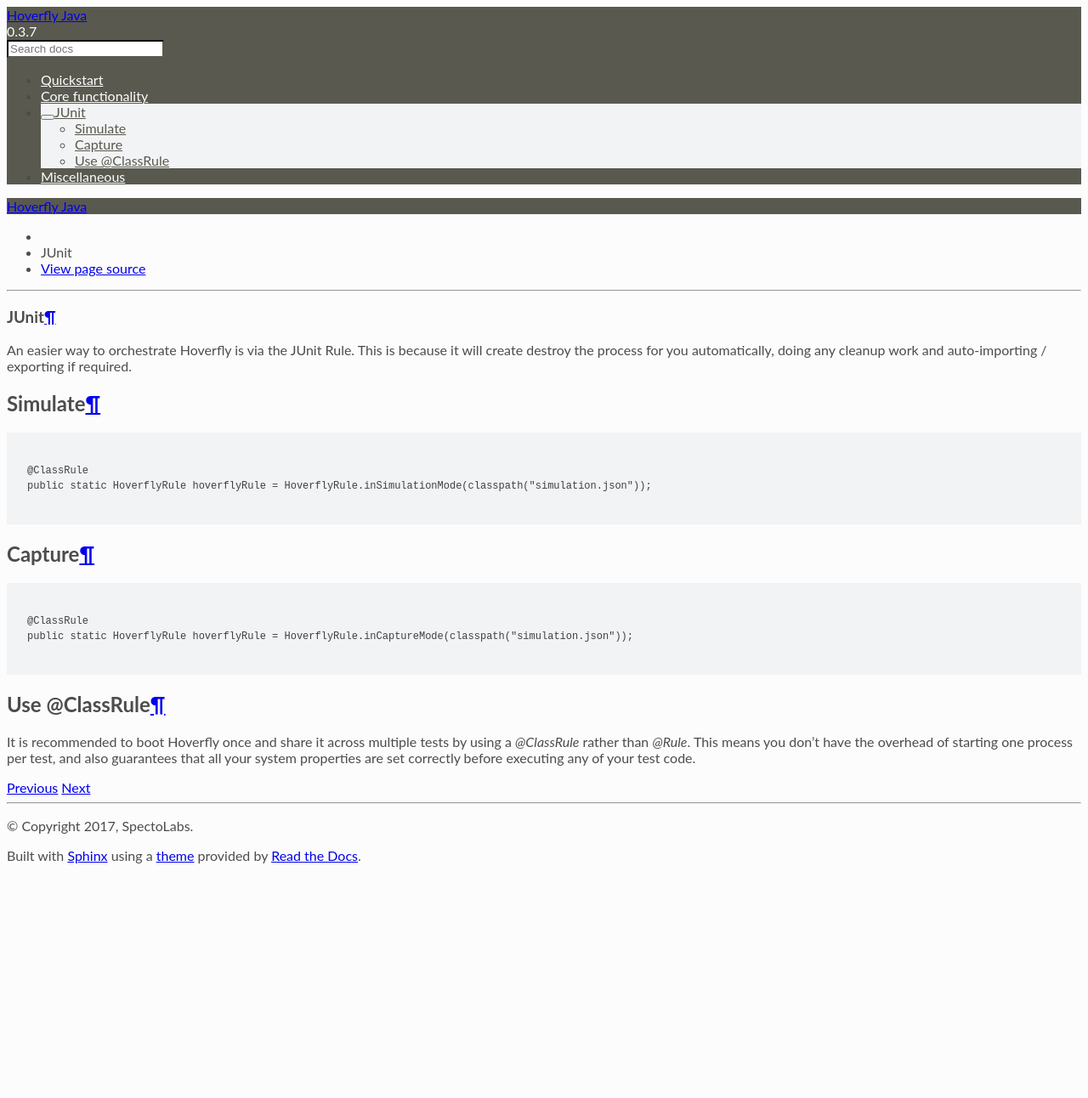
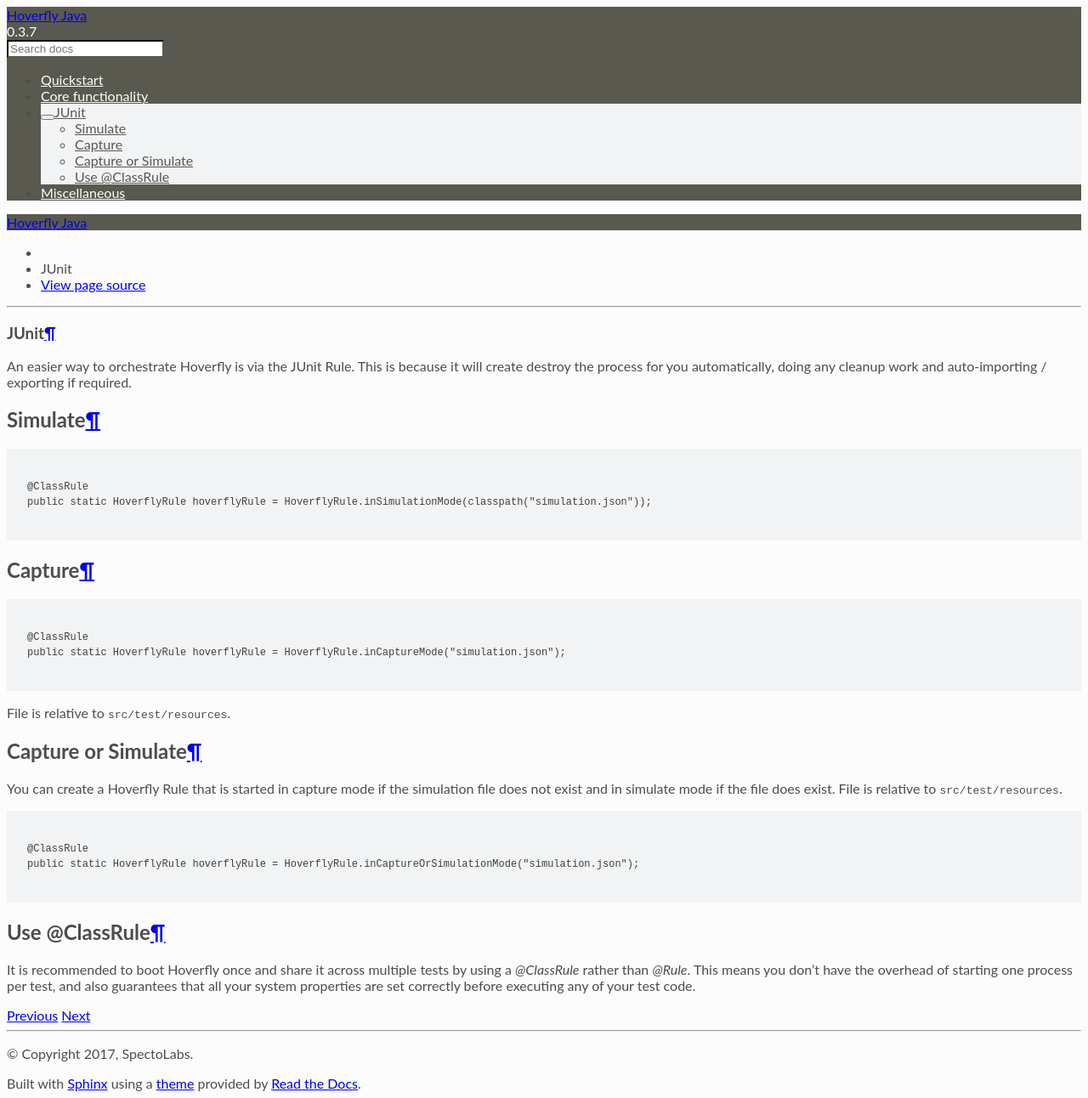
Before and after one commit to tommysitu/hoverfly-java, a Sphinx documentation site: the page built from docs/pages/junit/junit.rst, in a window 1280 px wide. Shown: the whole page at 85% size. Built offline with Sphinx 7.4.7 and the Read the Docs theme 2.0.0, drawn with Linux system fonts in a browser that asks for light colours; comment, search, counter and statistics services are not loaded; before the commit the page ends 1024 px from its top, so only the background shows below that.

Commit message:
update to include capture or simulate mode

```diff
--- a/docs/pages/junit/junit.rst
+++ b/docs/pages/junit/junit.rst
@@ -20,7 +20,20 @@
 .. code-block:: java
 
     @ClassRule
-    public static HoverflyRule hoverflyRule = HoverflyRule.inCaptureMode(classpath("simulation.json"));
+    public static HoverflyRule hoverflyRule = HoverflyRule.inCaptureMode("simulation.json");
+
+File is relative to ``src/test/resources``.
+
+Capture or Simulate
+-------------------
+
+You can create a Hoverfly Rule that is started in capture mode if the simulation file does not exist and in simulate mode if the file does exist.
+File is relative to ``src/test/resources``.
+
+.. code-block:: java
+
+    @ClassRule
+    public static HoverflyRule hoverflyRule = HoverflyRule.inCaptureOrSimulationMode("simulation.json");
 
 Use @ClassRule
 --------------
```
